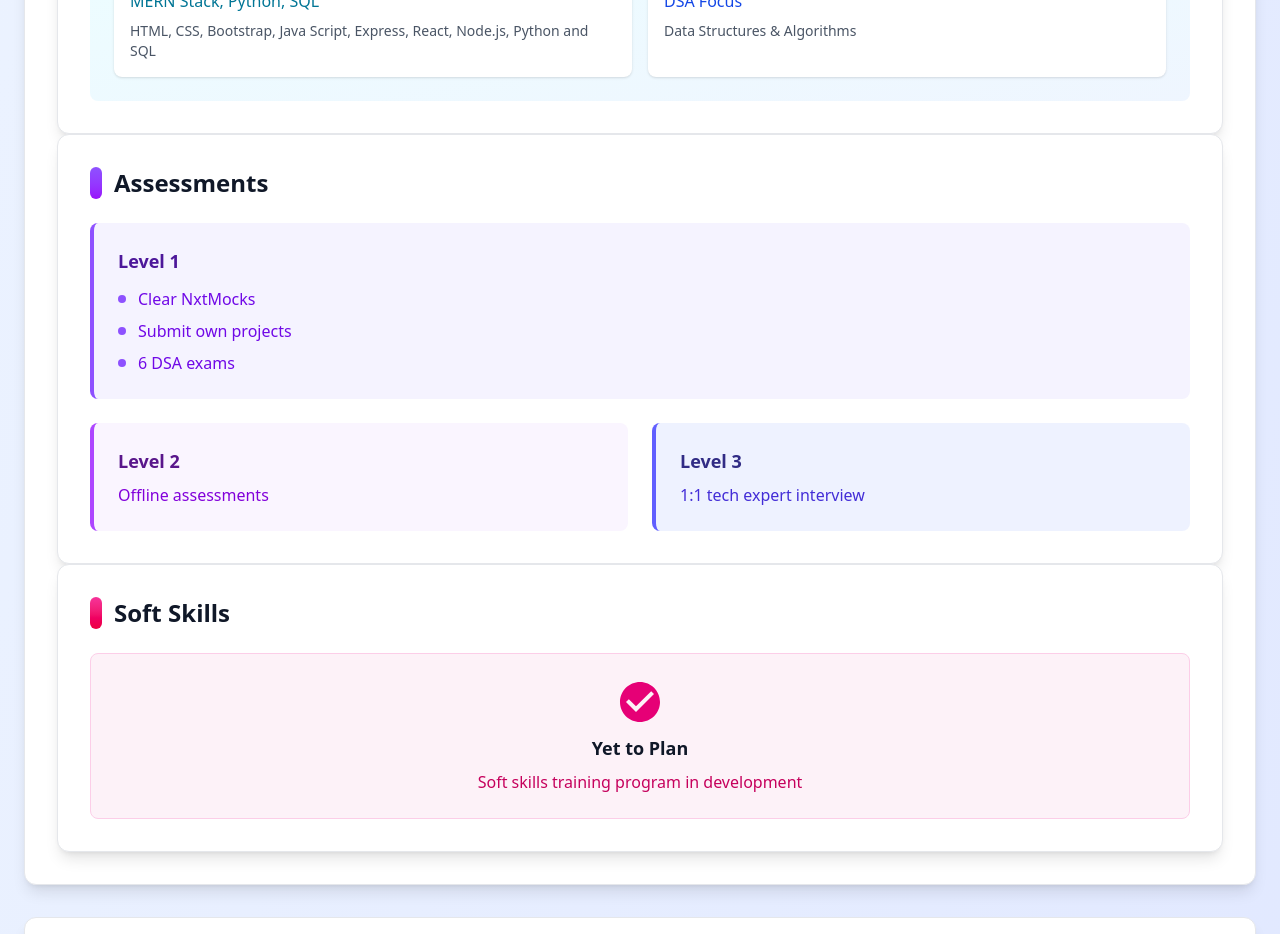
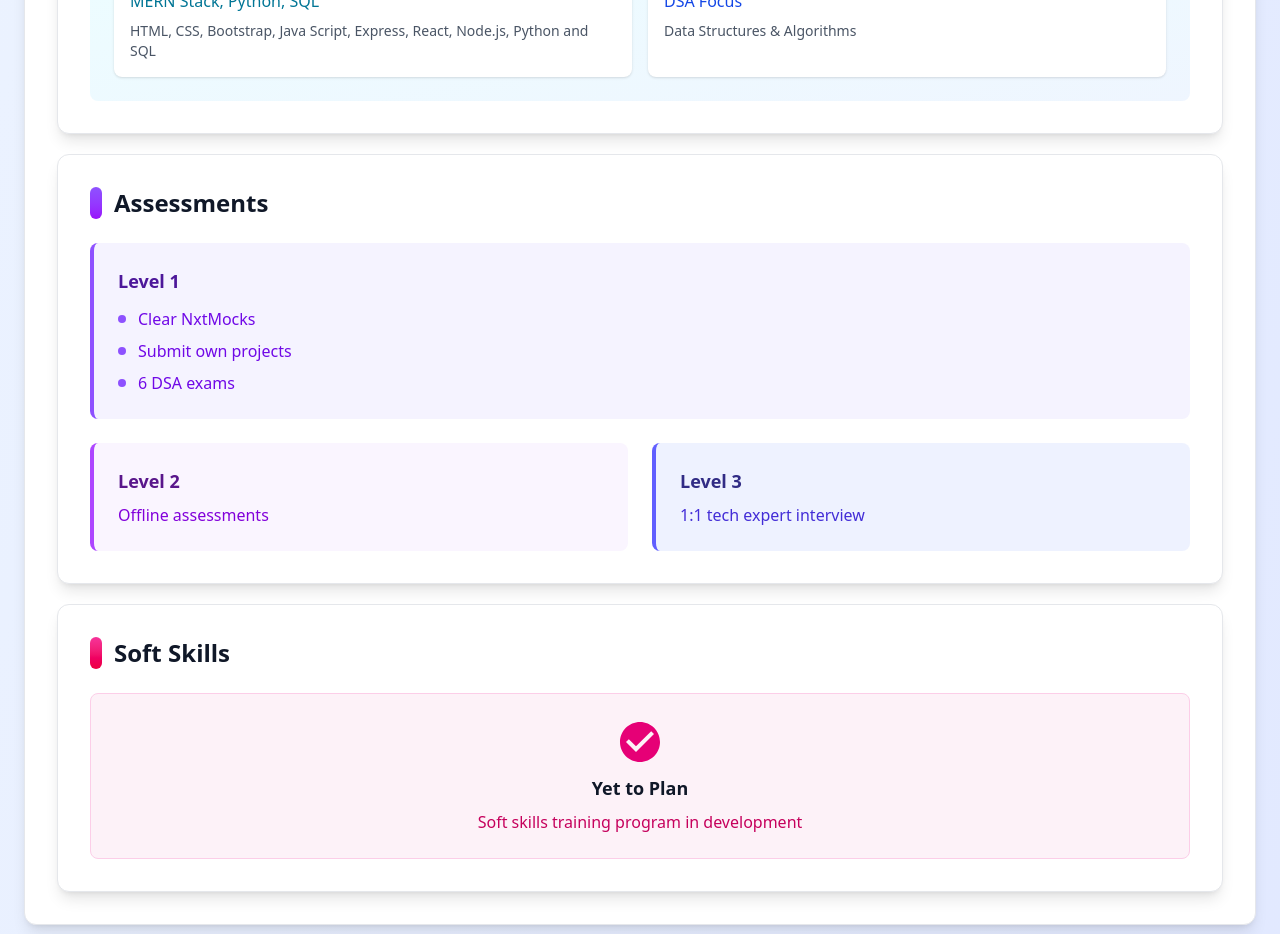
Before and after one commit to Akshai-M/placements, a React (Vite) app: page / in a window 1280 px wide. Shown: the part 1980-2914 px from the top of the page. Built offline with nearby package versions, Linux system fonts and the light colour scheme; no server answers; the database is empty.

Commit message:
refactor:: Linked

```diff
--- a/src/App.jsx
+++ b/src/App.jsx
@@ -255,7 +255,7 @@ function App() {
           </div>
 
           {/* Assessments */}
-          <div className="bg-white rounded-xl shadow-lg p-8 border border-gray-200">
+          <div className="bg-white rounded-xl shadow-lg my-5 p-8 border border-gray-200">
             <h2 className="text-2xl font-bold text-gray-900 mb-6 flex items-center">
               <div className="w-3 h-8 bg-gradient-to-b from-violet-500 to-purple-600 rounded-full mr-3"></div>
               Assessments
```
